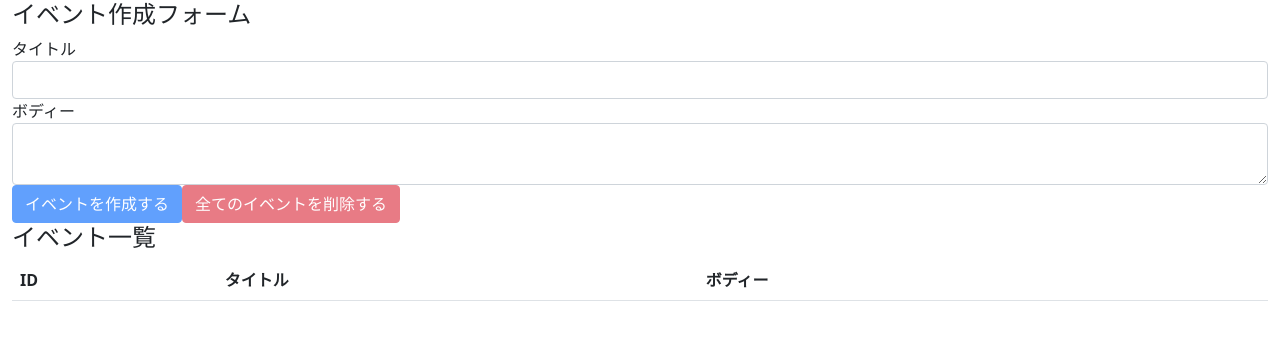
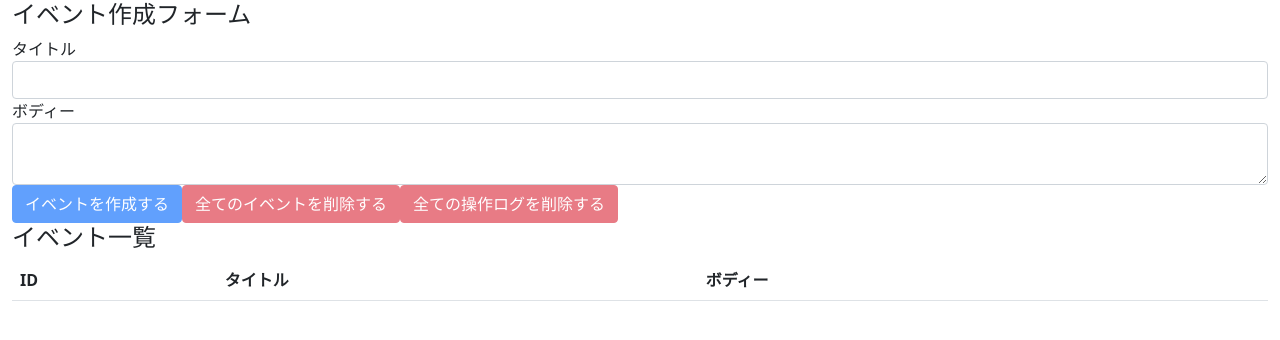
Before and after one commit to krn-07/react-hooks-101, a React (Create React App) app: page / in a window 1280 px wide. Shown: the top 340 px of the page. Built offline with nearby package versions, Linux system fonts and the light colour scheme.

Commit message:
delete all operationLogs

```diff
--- a/src/components/EventForm.js
+++ b/src/components/EventForm.js
@@ -48,6 +48,17 @@
 
   const unCreatable = title === '' || body === ''
 
+  const deleteAllOperationLogs = e => {
+    e.preventDefault()
+    const result = window.confirm('すべての操作ログを本当に削除してよろしいですか？')
+
+    if (result) {
+      dispatch({
+        type: DELETE_ALL_OPERATION_LOGS
+      })
+    }
+  }
+
   return (
     <>
       <h4>イベント作成フォーム</h4>
@@ -64,6 +75,7 @@
 
         <button className="btn btn-primary" onClick={addEvent} disabled={unCreatable}>イベントを作成する</button>
         <button className="btn btn-danger" onClick={deleteAllEvents} disabled={state.events.length === 0}>全てのイベントを削除する</button>
+        <button className="btn btn-danger" onClick={deleteAllOperationLogs} disabled={state.operationLogs.length === 0}>全ての操作ログを削除する</button>
       </form>
     </>
   )
```
